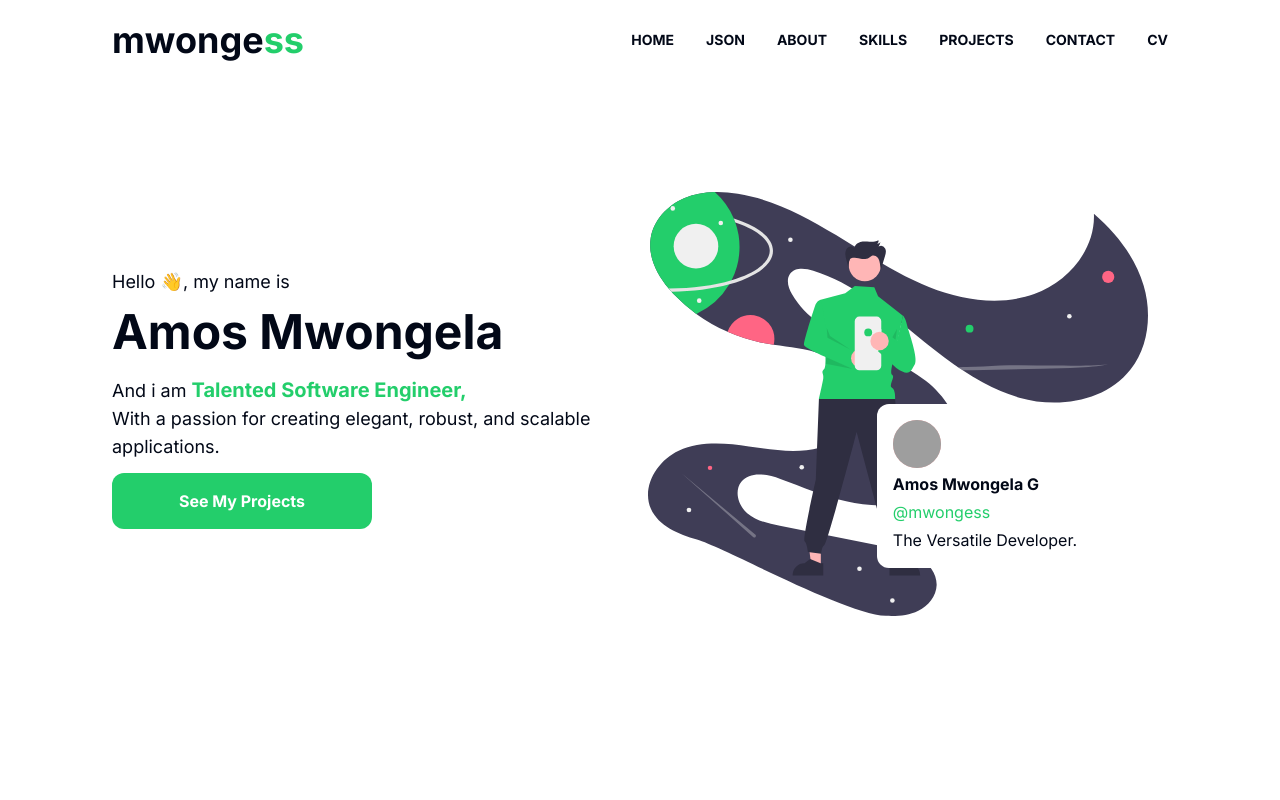
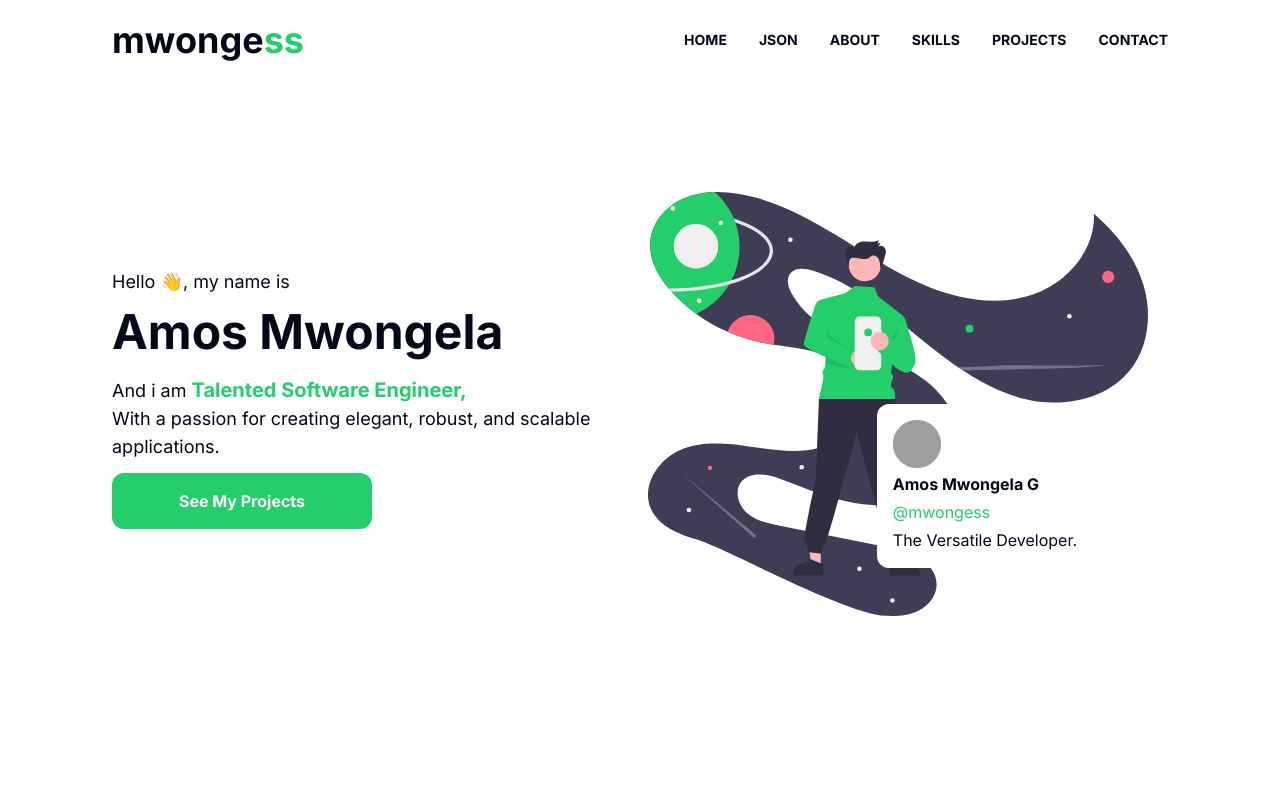
Before and after one commit to mwongess/its.mwongess, a Next.js app: page / in a window 1280 px wide. Shown: the top 800 px of the page. Built offline with nearby package versions, Linux system fonts and the light colour scheme; grey boxes are pictures that could not be loaded.

Commit message:
Update Header.tsx

```diff
--- a/src/components/Header.tsx
+++ b/src/components/Header.tsx
@@ -34,7 +34,7 @@ const Header = () => {
         <Link href="/#skills">SKILLS</Link>
         <Link href="/#projects">PROJECTS</Link>
         <Link href="/#contact">CONTACT</Link>
-        <Link href="">CV</Link>
+{/*         <Link href="">CV</Link> */}
       </div>
       <Mobile/>
     </div>
```
